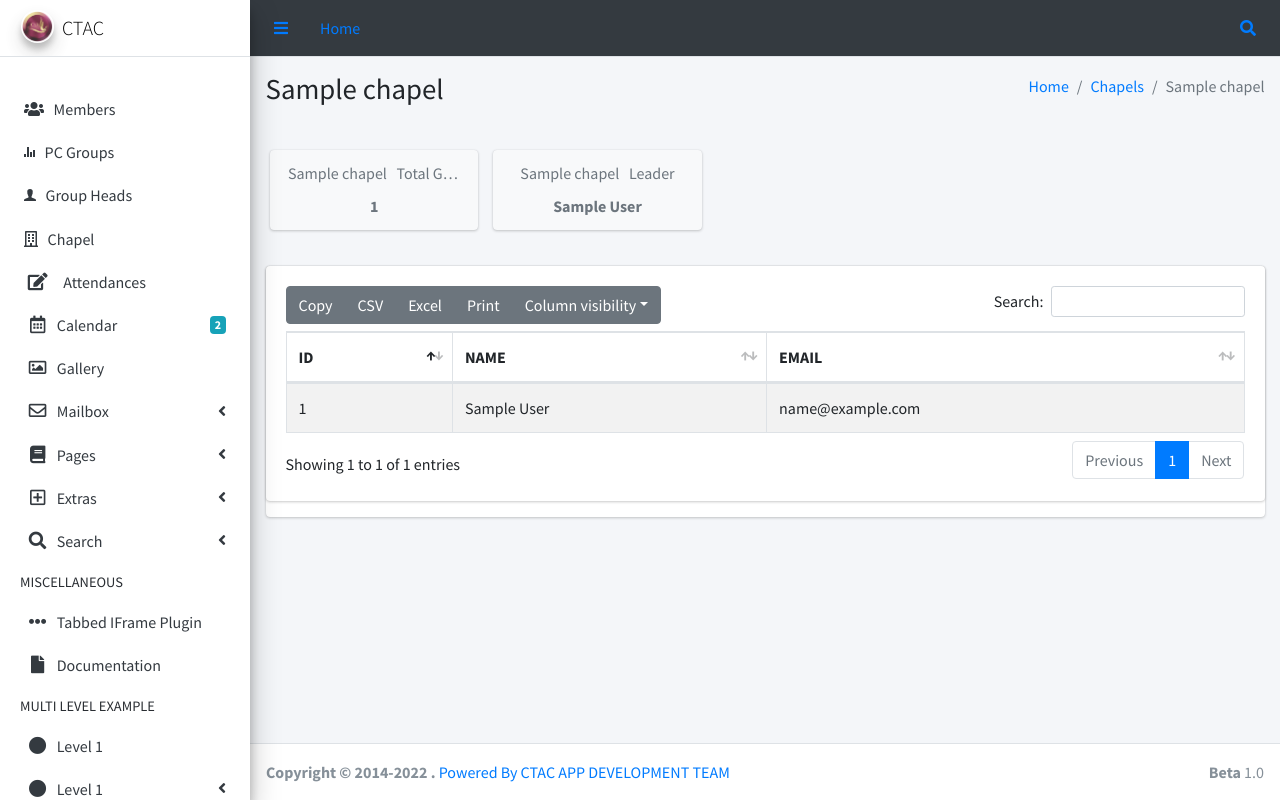
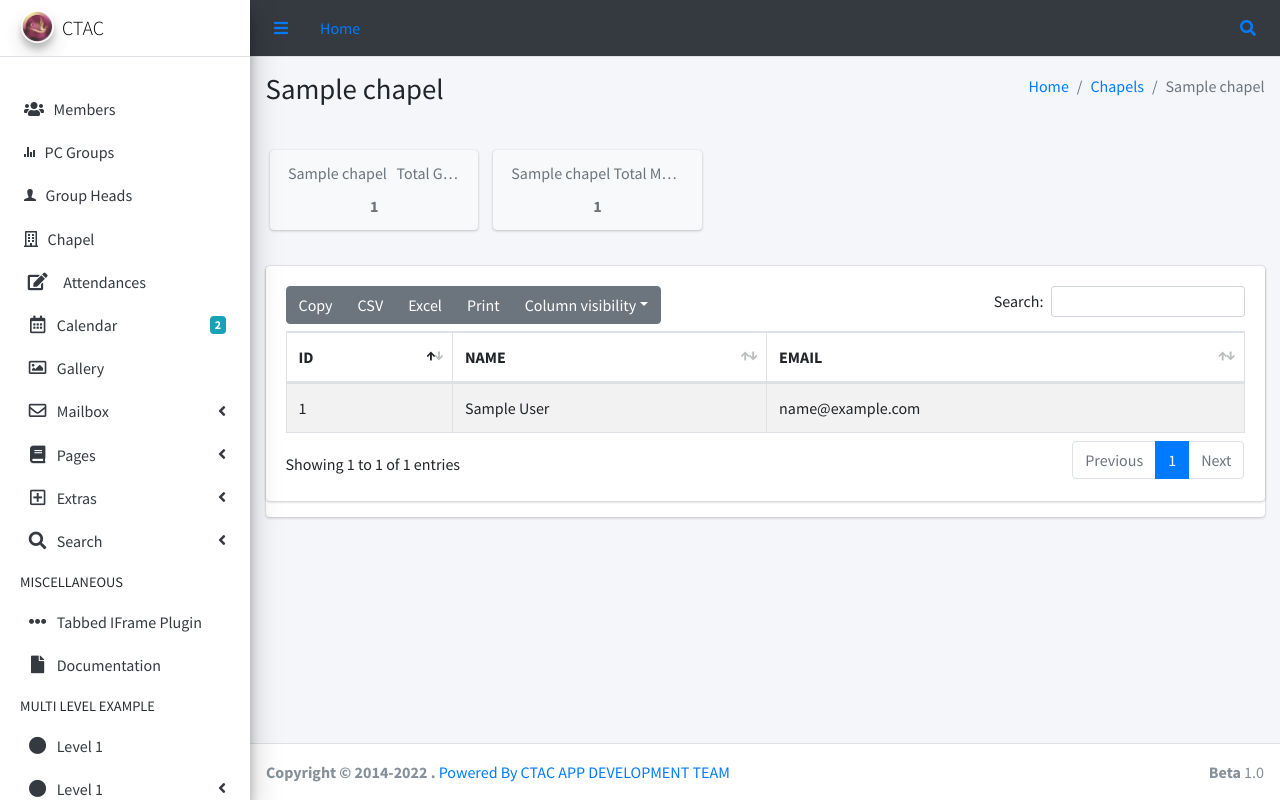
Before and after one commit to Morning-Star-Cathedral/Portal, a Django app: page /chapels/1/ in a window 1280 px wide. Run offline with Django 4.2, Linux system fonts and the light colour scheme; tables that the repository leaves empty hold one stand-in row (values such as "Sample post"); some libraries are stand-ins or nearby versions.

Commit message:
Chapels Details done

```diff
--- a/ChurchDashboard/views.py
+++ b/ChurchDashboard/views.py
@@ -105,6 +105,7 @@ def members_details(request, pk):
 def chap_details(request, id):
     db_users = DBUser.objects.filter(chapel__id=id)
     dbuser_count = DBUser.objects.filter(chapel__id=id).count()
+    ch_mem_count = Members.objects.filter(chapel__id=id).count()
     if cache.get(id):
         print('we did it')
         chadetails = cache.get(id)
@@ -118,7 +119,8 @@ def chap_details(request, id):
     context = {
         'chadetails': chadetails,
         'db_users': db_users,
-        'dbuser_count': dbuser_count
+        'dbuser_count': dbuser_count,
+        'ch_mem_count': ch_mem_count
     }
     return render(request, 'chapels/details3.html', context)
 
--- a/templates/chapels/details3.html
+++ b/templates/chapels/details3.html
@@ -13,7 +13,8 @@
                     <div class="col-sm-6">
                         <ol class="breadcrumb float-sm-right">
                             <li class="breadcrumb-item"><a href="{% url 'ChurchDashboard:home_page' %}">Home</a></li>
-                            <li class="breadcrumb-item"><a href="{% url 'ChurchDashboard:list_chapel_url' %}">Chapels</a></li>
+                            <li class="breadcrumb-item"><a
+                                    href="{% url 'ChurchDashboard:list_chapel_url' %}">Chapels</a></li>
                             <li class="breadcrumb-item active">{{ chadetails.name }}</li>
                         </ol>
                     </div>
@@ -28,7 +29,7 @@
                         <div class="col-12 col-sm-4">
                             <div class="info-box bg-light">
                                 <div class="info-box-content">
-                                        <span class="info-box-text text-center text-muted">{{chadetails.name }} &nbsp; Total Group Heads</span>
+                                    <span class="info-box-text text-center text-muted">{{ chadetails.name }} &nbsp; Total Group Heads</span>
                                     <span class="info-box-number text-center text-muted mb-0">{{ dbuser_count }}</span>
                                 </div>
                             </div>
@@ -36,10 +37,8 @@
                         <div class="col-12 col-sm-4">
                             <div class="info-box bg-light">
                                 <div class="info-box-content">
-                                        <span class="info-box-text text-center text-muted">{{ chadetails.name }} &nbsp; Leader </span>
-                                        {% for db_users in db_users %}
-                                        <span class="info-box-number text-center text-muted mb-0">{{ db_users.name }} </span>
-                                        {% endfor %}
+                                    <span class="info-box-text text-center text-muted">{{ chadetails.name }} Total Members </span>
+                                    <span class="info-box-number text-center text-muted mb-0">{{ ch_mem_count }} </span>
                                 </div>
                             </div>
                         </div>
@@ -64,7 +63,7 @@
                                         </tr>
                                         </thead>
                                         <tbody>
-                                        {%  for db_users in db_users %}
+                                        {% for db_users in db_users %}
                                             <tr>
                                                 <td>{{ db_users.id }}</td>
                                                 <td>{{ db_users.name }}</td>
--- a/templates/chapels/list.html
+++ b/templates/chapels/list.html
@@ -30,7 +30,8 @@
                                         {%  for chaps in chaps %}
                                         <tr>
                                             <td>{{ chaps.id }}</td>
-                                            <td>{{ chaps.name }}</td>
+                                            <td><a href="{% url 'ChurchDashboard:details_chapels_urls' chaps.id %}" class="link-black" >{{ chaps.name}}</a></td>
+
                                         </tr>
                                         {% endfor %}
 
```
Lines whose indentation alone changed are shown as unchanged.
